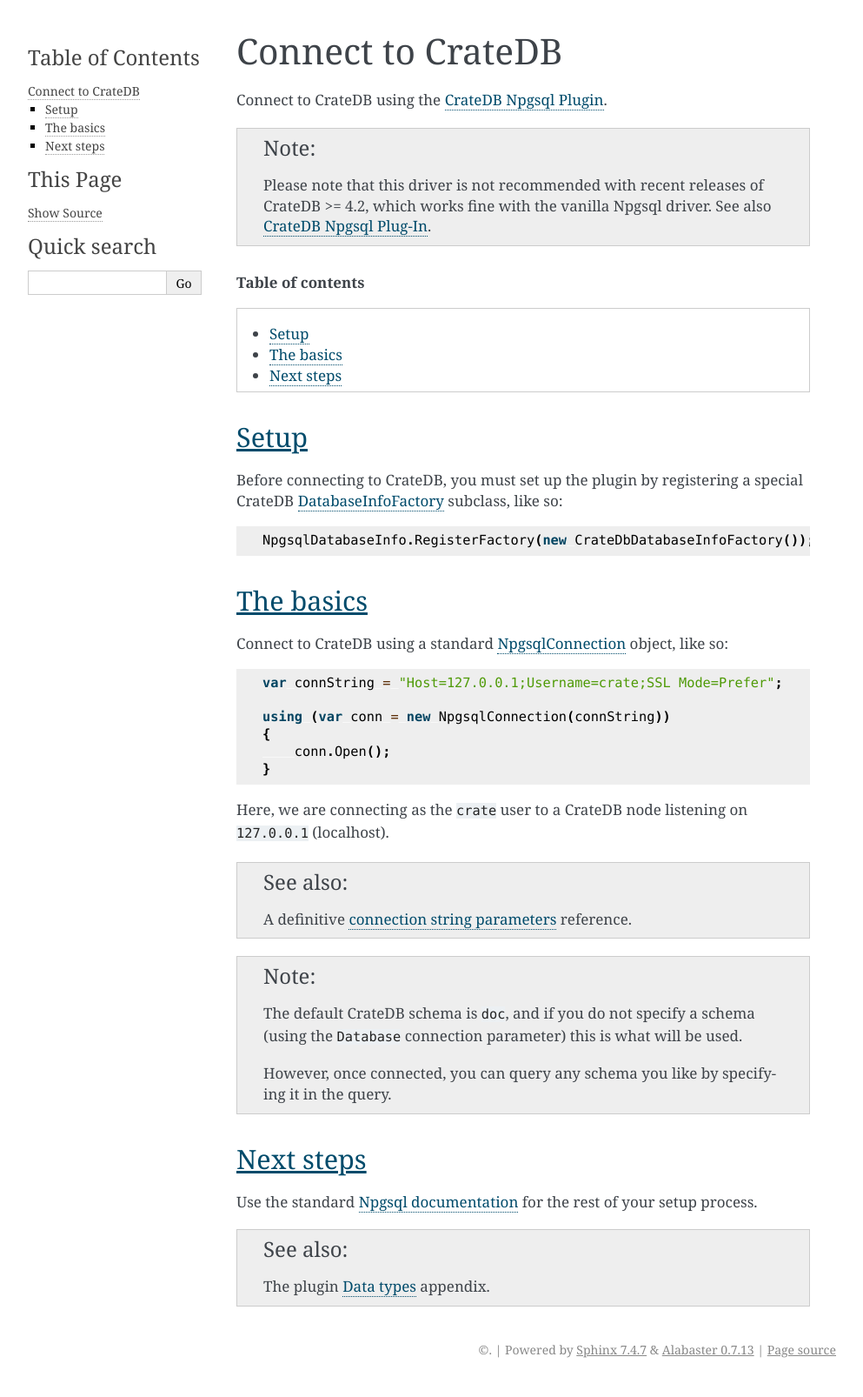
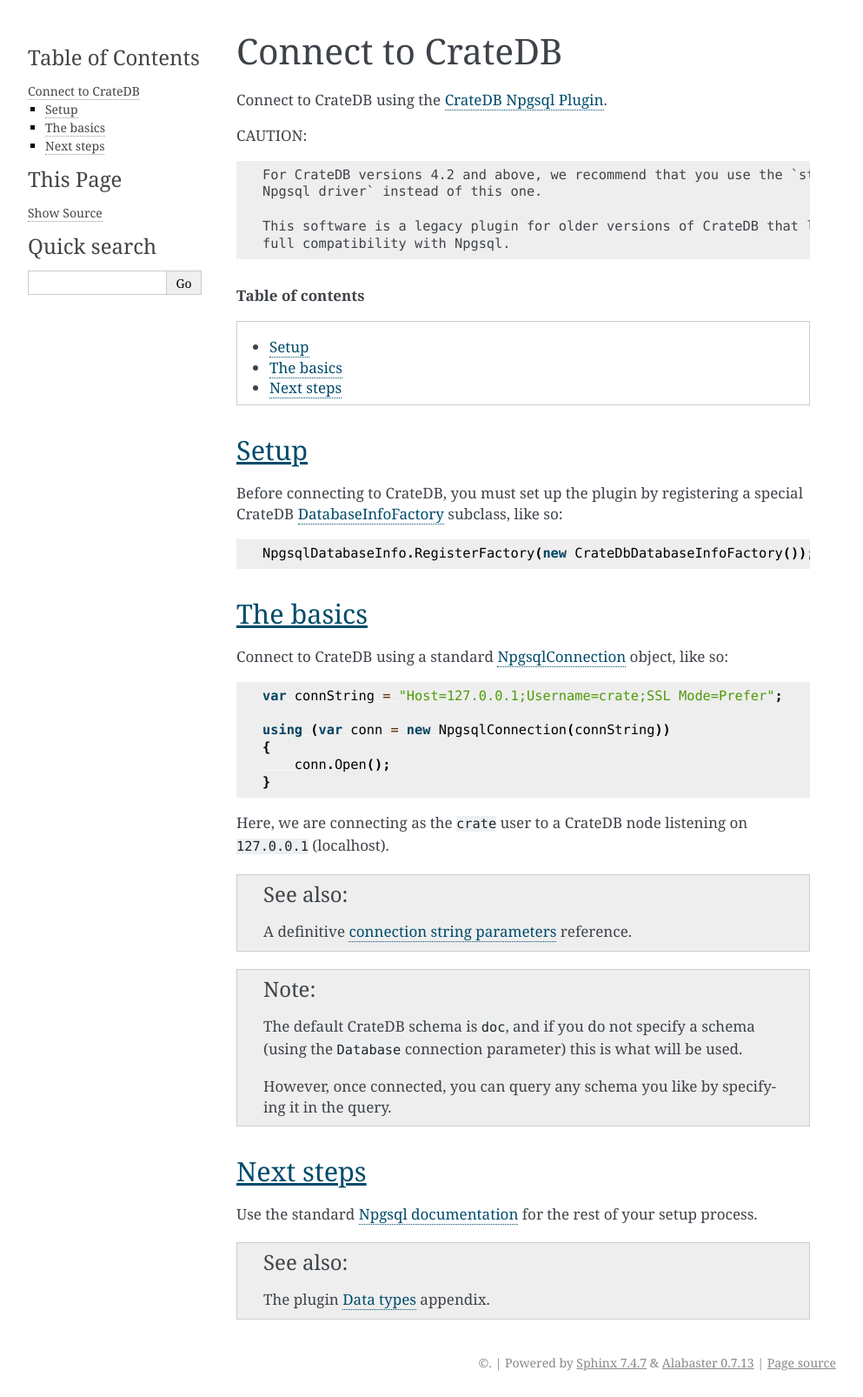
Before and after one commit to crate/crate-npgsql, a Sphinx documentation site: the page built from docs/connect.rst, in a window 1280 px wide. Shown: the whole page at 87% size, without its empty margins (148-1141 px from the left). Built offline with Sphinx 7.4.7, drawn with Linux system fonts in a browser that asks for light colours.

Commit message:
Update docs/connect.rst
Co-authored-by: Naomi Rose <23469+norosa@users.noreply.github.com>

```diff
--- a/docs/connect.rst
+++ b/docs/connect.rst
@@ -6,12 +6,13 @@
 
 Connect to CrateDB using the :ref:`CrateDB Npgsql Plugin <index>`.
 
-.. NOTE::
+CAUTION::
 
-    Please note that this driver is not recommended with recent releases of
-    CrateDB >= 4.2, which works fine with the vanilla Npgsql driver. See
-    also :ref:`index`.
+    For CrateDB versions 4.2 and above, we recommend that you use the `stock
+    Npgsql driver` instead of this one.
 
+    This software is a legacy plugin for older versions of CrateDB that lacked
+    full compatibility with Npgsql.
 
 .. rubric:: Table of contents
 
```
